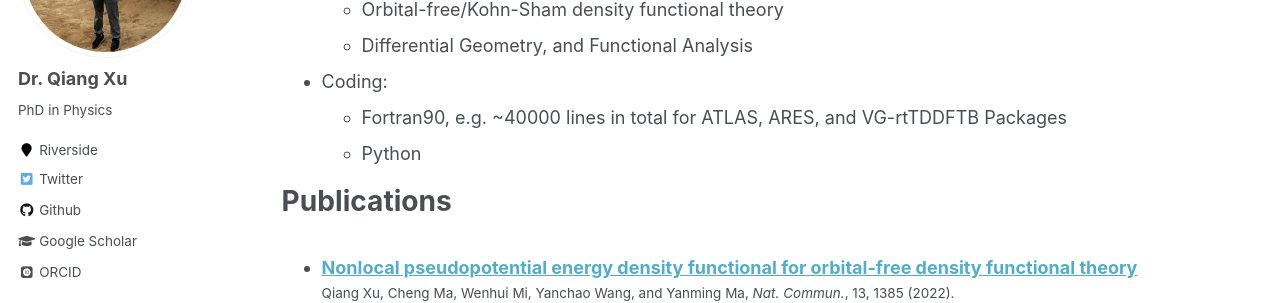
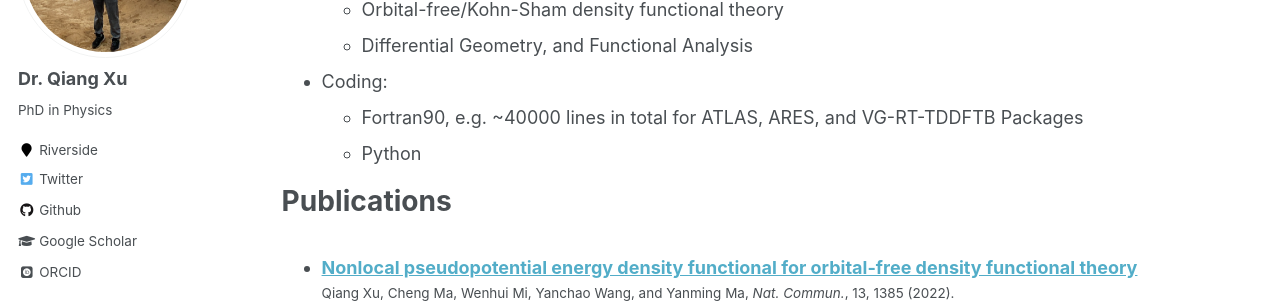
Before and after one commit to xqjlu/xqjlu.github.io, a Jekyll site: the page built from _pages/cv.md, in a window 1280 px wide and 900 px high, scrolled down 824 px. Shown: the part 153-456 px from the top of the window. Built offline with Jekyll 4.4.1, drawn with Linux system fonts in a browser that asks for light colours; some web fonts are replaced.

Commit message:
rt to RT

```diff
--- a/_pages/cv.md
+++ b/_pages/cv.md
@@ -39,7 +39,7 @@ Skills
   * Orbital-free/Kohn-Sham density functional theory
   * Differential Geometry, and Functional Analysis
 * Coding:
-  * Fortran90, e.g. ~40000 lines in total for ATLAS, ARES, and VG-rtTDDFTB Packages
+  * Fortran90, e.g. ~40000 lines in total for ATLAS, ARES, and VG-RT-TDDFTB Packages
   * Python
 
 Publications
```
